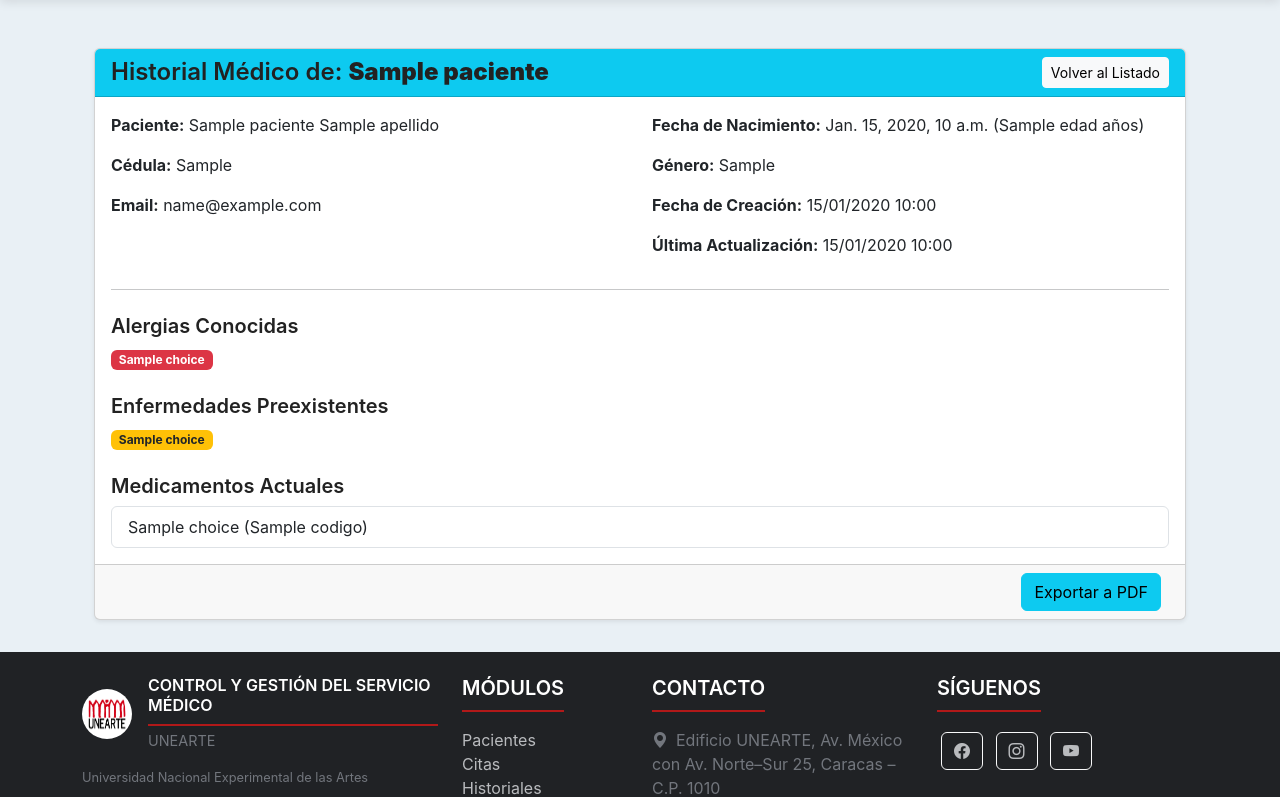
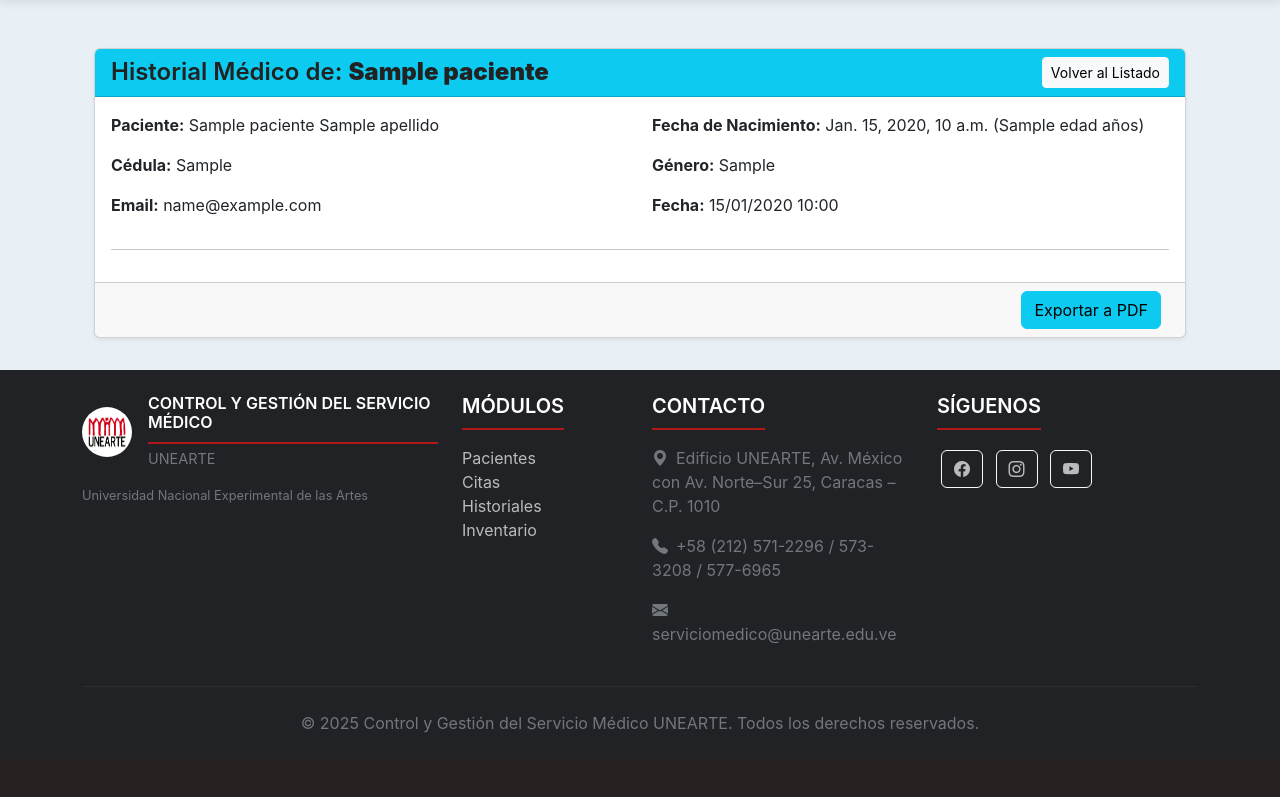
Before and after one commit to Alkeides27/Control-Gestion-Servicio-Medico-UNEARTE, a Django app: template templates/historiales/show.html in a window 1280 px wide. Shown: the part 86-883 px from the top of the page. After the commit the page ends 819 px from the top, so only its background shows below. Run offline with Django 3.2, Linux system fonts and the light colour scheme; the template is opened without the code that fills it: most values are stand-ins (such as "Sample title", 1, 10 or a date in 2020); some libraries are stand-ins or nearby versions.

Commit message:
actualización de index y show a reflejar solo la fecha

```diff
--- a/templates/historiales/show.html
+++ b/templates/historiales/show.html
@@ -19,51 +19,11 @@
                 <div class="col-md-6">
                     <p><strong>Fecha de Nacimiento:</strong> {{ historial.paciente.fecha_nacimiento }} ({{ historial.paciente.edad }} años)</p>
                     <p><strong>Género:</strong> {{ historial.paciente.get_genero_display }}</p>
-                    <p><strong>Fecha de Creación:</strong> {{ historial.created_at|date:"d/m/Y H:i" }}</p>
-                    <p><strong>Última Actualización:</strong> {{ historial.updated_at|date:"d/m/Y H:i" }}</p>
+                    <p><strong>Fecha:</strong> {{ historial.fecha|date:"d/m/Y H:i" }}</p>
                 </div>
             </div>
 
             <hr>
-
-            <div class="mt-4">
-                <h5>Alergias Conocidas</h5>
-                {% if historial.alergias.all %}
-                    <p>
-                        {% for alergia in historial.alergias.all %}
-                            <span class="badge bg-danger me-1">{{ alergia.nombre }}</span>
-                        {% endfor %}
-                    </p>
-                {% else %}
-                    <p class="text-muted">No se han registrado alergias.</p>
-                {% endif %}
-            </div>
-
-            <div class="mt-4">
-                <h5>Enfermedades Preexistentes</h5>
-                {% if historial.enfermedades_preexistentes.all %}
-                    <p>
-                        {% for enfermedad in historial.enfermedades_preexistentes.all %}
-                            <span class="badge bg-warning text-dark me-1">{{ enfermedad.nombre }}</span>
-                        {% endfor %}
-                    </p>
-                {% else %}
-                    <p class="text-muted">No se han registrado enfermedades preexistentes.</p>
-                {% endif %}
-            </div>
-
-            <div class="mt-4">
-                <h5>Medicamentos Actuales</h5>
-                {% if historial.medicamentos_actuales.all %}
-                    <ul class="list-group">
-                        {% for medicamento in historial.medicamentos_actuales.all %}
-                            <li class="list-group-item">{{ medicamento.nombre }} ({{ medicamento.codigo }})</li>
-                        {% endfor %}
-                    </ul>
-                {% else %}
-                    <p class="text-muted">No se han registrado medicamentos actuales.</p>
-                {% endif %}
-            </div>
 
         </div>
         <div class="card-footer d-flex justify-content-end">
```
Also changed, not shown: historiales/views.py (+2 -6 lines), templates/historiales/index.html (+2 -20 lines).
